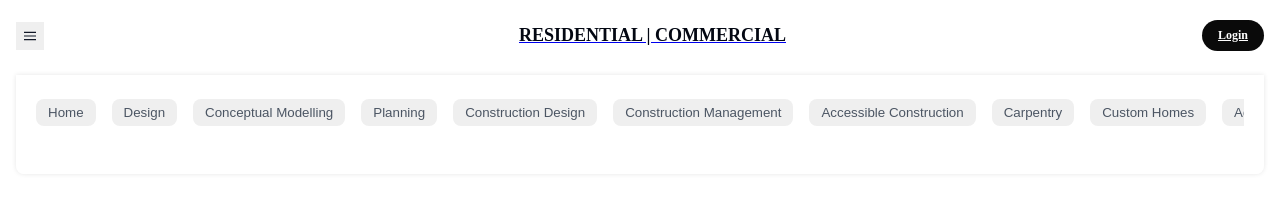
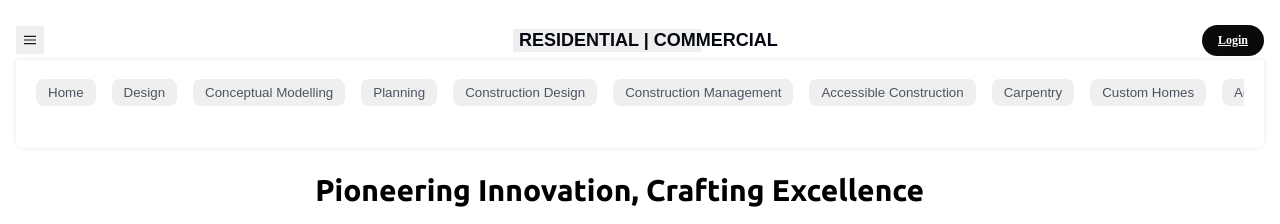
Before and after one commit to Reh1t/BTTest, a Next.js app: page / in a window 1280 px wide. Shown: the top 224 px of the page. Built offline with nearby package versions, Linux system fonts and the light colour scheme.

Commit message:
NavBar Scroll

```diff
--- a/components/Header.jsx
+++ b/components/Header.jsx
@@ -97,13 +97,13 @@ const Header = () => {
 
 
   return (
-    <header className= " bg-white max-w-full z-10 fixed top-0 left-0 right-0">
+    <header className= "bg-white max-w-full z-10 fixed top-0 left-0 right-0">
       <nav class="bg-transparent bg-opacity-0 px-4 lg:px-6 py-5">
-        <div class="flex flex-wrap justify-between items-center mx-auto max-w-screen-xl">
+        <div class="flex flex-wrap justify-between items-center mx-auto max-w-screen-xl h-10">
           <SidebarMenu />
-          <Link href="/" class="flex items-center">
-            <span class="self-center text-lg font-semibold whitespace-nowrap text-gray-950 w-44 lg:w-24">RESIDENTIAL | COMMERCIAL</span>
-          </Link>
+          <button href="/" class="flex items-center">
+            <span class="text-lg font-semibold whitespace-nowrap text-gray-950 w-44 lg:w-24">RESIDENTIAL | COMMERCIAL</span>
+          </button>
           <div class="flex items-center lg:order-2 md:border-l-2 pl-4">
             <div className="flex space-x-4">
               {publicLogin !== '1' ? (
@@ -198,7 +198,7 @@ const Header = () => {
         {/* Lower Bar */}
 
 
-        <div class="flex justify-center items-center mt-6">
+        {/* <div class="flex justify-center items-center mt-6">
           <div class="hidden justify-between items-center w-full lg:flex lg:w-auto lg:order-1" id="mobile-menu-2">
             <ul class="flex flex-col mt-4 font-normal lg:flex-row lg:space-x-8 lg:mt-0 text-sm">
               <li>
@@ -341,8 +341,8 @@ const Header = () => {
               </li>
             </ul>
           </div>
-        </div>
-        <div class="lg:hidden flex items-center justify-between space-x-8 mb-16 md:mb-20 bg-white  bg-opacity-50 rounded-b-lg pb-6 px-5"
+        </div> */}
+        <div class="flex items-center justify-between h-16 space-x-8 md:mb-20 bg-white  bg-opacity-50 rounded-b-lg pb-6 px-5"
           style={{ boxShadow: '0 0 5px rgba(0, 0, 0, 0.1)' }}>
           <div id="journal-scroll" className="text-sm scrollable-container flex items-center space-x-4 overflow-y-auto whitespace-nowrap">
             <button
@@ -561,7 +561,7 @@ const Header = () => {
         <style>
           {`
   #journal-scroll {
-    height: 75px;
+    height: 80px;
     overflow-y: auto;
   }
 
```
